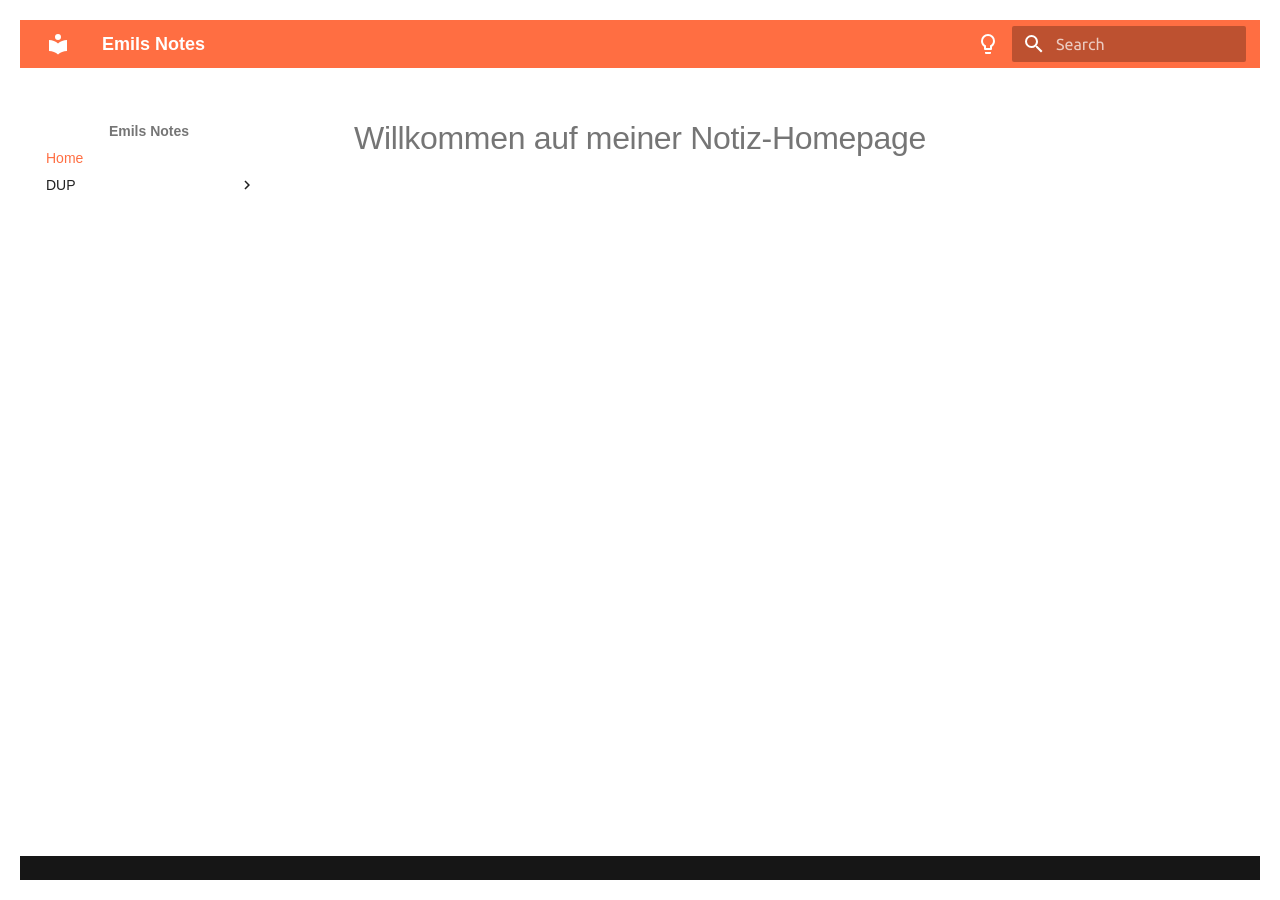
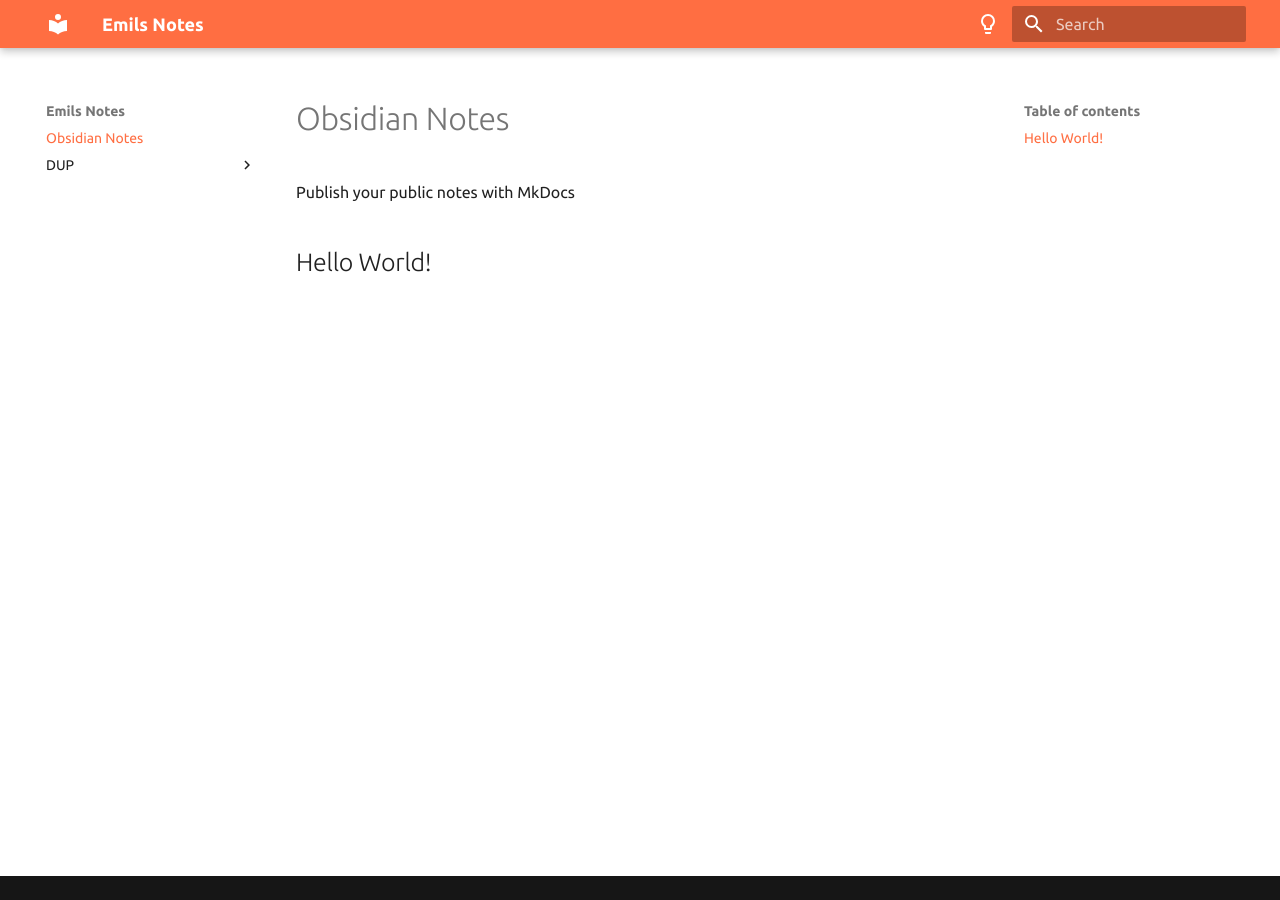
Before and after one commit to CodingEmil/ObsidianShared, an MkDocs documentation site: the page built from docs/index.md, in a window 1280 px wide. Built offline with MkDocs 1.6.1 and Material for MkDocs 9.7.7, drawn with Linux system fonts in a browser that asks for light colours.

Commit message:
Update index.md

```diff
--- a/docs/index.md
+++ b/docs/index.md
@@ -1,18 +1,5 @@
-<!DOCTYPE html>
-<html>
-<head>
-  <title>Meine Notiz-Homepage</title>
-  <style>
-    body {
-      font-family: Arial, sans-serif;
-      text-align: center;
-      padding: 20px;
-    }
-  </style>
-</head>
-<body>
-  <h1>Willkommen auf meiner Notiz-Homepage</h1>
+# Obsidian Notes
 
-  <!-- Weitere Inhalte oder Abschnitte hier hinzufügen -->
-</body>
-</html>
+Publish your public notes with MkDocs
+
+## Hello World!
```
